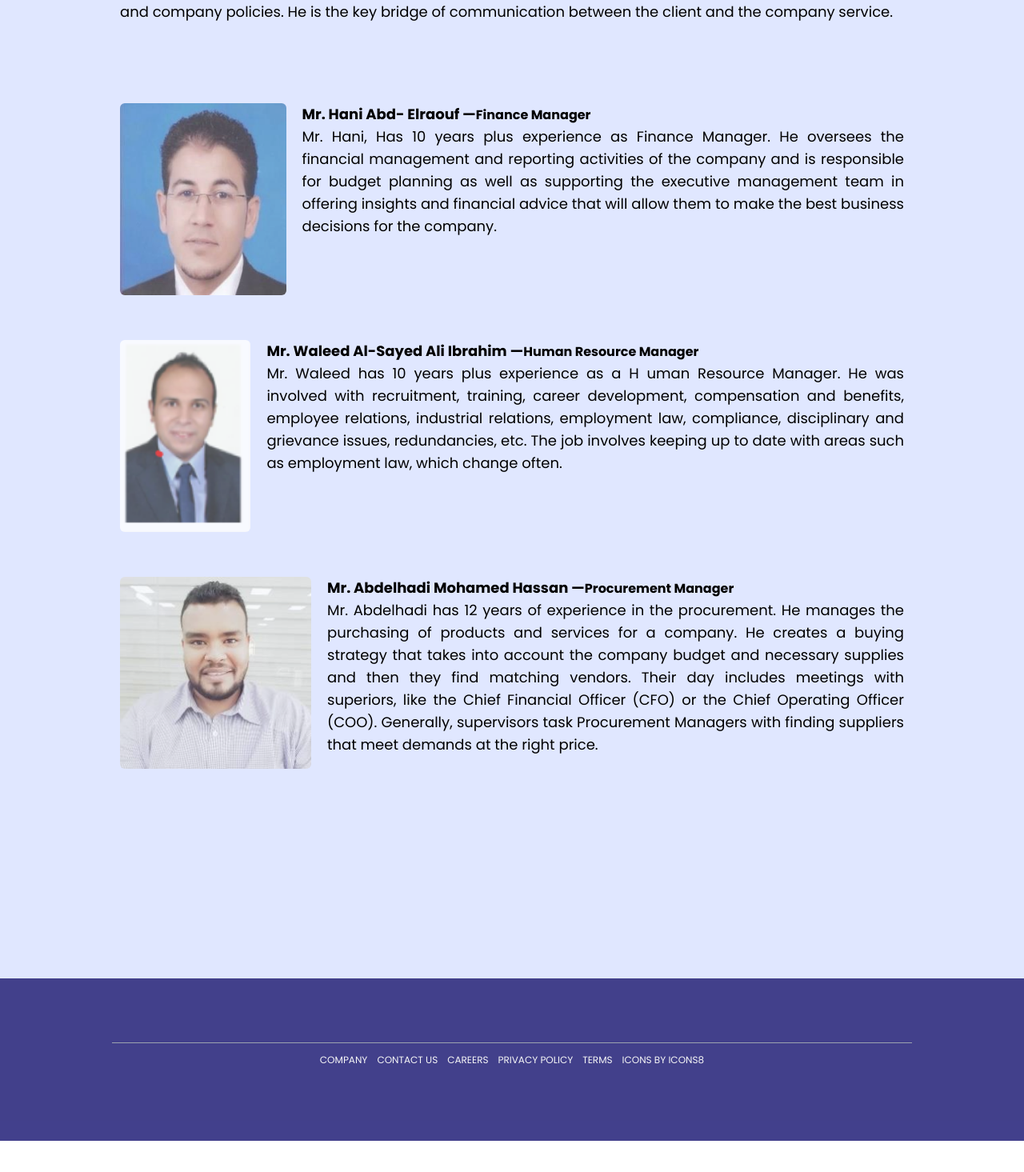
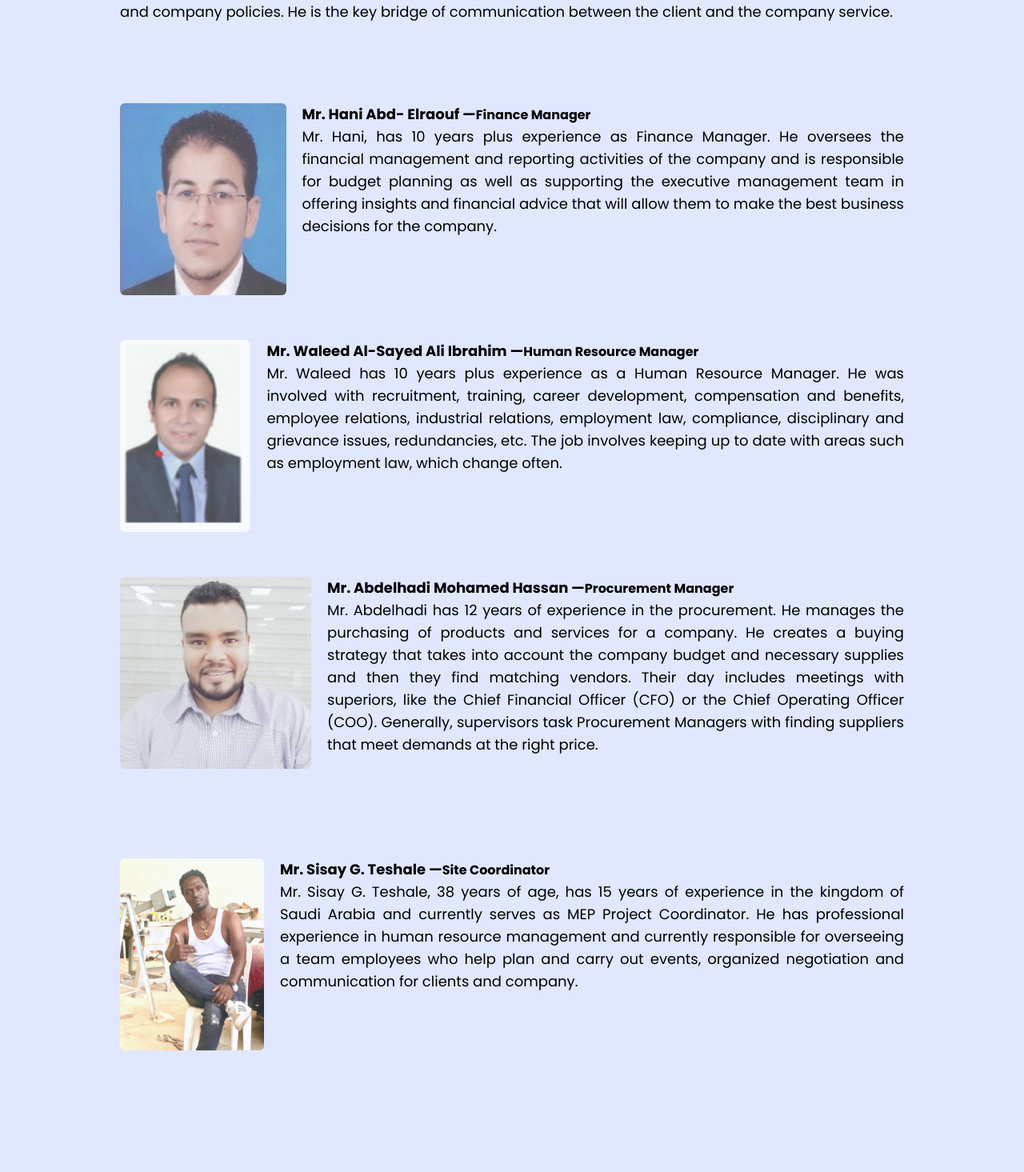
Before and after one commit to jeldrint/ibj-mep, a React (Vite) app: page /about-us/key-personnel-profile in a window 1280 px wide. Shown: the part 1140-2605 px from the top of the page at 80% size. Before the commit the page ends 2566 px from the top, so only its background shows below. Built offline with nearby package versions, Linux system fonts and the light colour scheme.

Commit message:
minor updates
added personnel profile

```diff
--- a/src/components/Personnel.tsx
+++ b/src/components/Personnel.tsx
@@ -4,9 +4,11 @@ import personnelpic2 from '../images/emerson.png'
 import personnelpic3 from '../images/hani.png'
 import personnelpic4 from '../images/waleed.png'
 import personnelpic5 from '../images/abdelhadi.png'
+// import personnelpic6 from '../images/sisay1.png'
+import personnelpic6 from '../images/sisay2.jpeg'
 import useInViewport from '../useInViewport';
 import PersonnelProfile from './sub-components/PersonnelProfile';
-import { personnel1desc1, personnel1desc2, personnel2desc1, personnel2desc2, personnel3desc1, personnel4desc1, personnel5desc1 } from '../paragraphs';
+import { personnel1desc1, personnel1desc2, personnel2desc1, personnel2desc2, personnel3desc1, personnel4desc1, personnel5desc1, personnel6desc1 } from '../texts';
 
 
 const Personnel = () : React.ReactElement => {
@@ -20,9 +22,10 @@ const Personnel = () : React.ReactElement => {
          </header>
          <PersonnelProfile name='Mr. Ibrahim Bin Jibreen' title='CEO and President' img={personnelpic1} desc1={personnel1desc1} desc2={personnel1desc2} />
          <PersonnelProfile name='Mr. Emerson Tolentino' title='Project Director' img={personnelpic2} desc1={personnel2desc1} desc2={personnel2desc2} />
-         <PersonnelProfile name='Mr. Hani  Abd- Elraouf ' title='Finance Manager' img={personnelpic3} desc1={personnel3desc1} />
+         <PersonnelProfile name='Mr. Hani Abd- Elraouf ' title='Finance Manager' img={personnelpic3} desc1={personnel3desc1} />
          <PersonnelProfile name='Mr.  Waleed Al-Sayed Ali Ibrahim' title='Human Resource Manager' img={personnelpic4} desc1={personnel4desc1} />
          <PersonnelProfile name='Mr. Abdelhadi Mohamed Hassan' title='Procurement Manager' img={personnelpic5} desc1={personnel5desc1} />
+         <PersonnelProfile name='Mr. Sisay G. Teshale' title='Site Coordinator' img={personnelpic6} desc1={personnel6desc1} />
       </section>
    )
 }
--- a/src/paragraphs.ts
+++ b/src/texts.ts
@@ -4,8 +4,10 @@ export const personnel1desc2: string = "Mr. Jibreen organizes and manages Constr
 export const personnel2desc1: string = "Emerson  L.  Tolentino, 53 years of age has 35 years of experience in the Kingdom of Saudi Arabia and currently serves as a MEP Project Director.  He has professional experience in project management and currently serves as Project Director of Ibrahim Bin Jibreen Company."
 export const personnel2desc2: string = "He is responsible for providing business decisions and execution for the company. He controls the operation of the company’s project and is responsible for the overall performance and developed system addresses related to engineering construction and company policies. He is the key bridge of communication between the client and the company service."
 
-export const personnel3desc1: string = "Mr. Hani, Has 10 years plus experience as Finance Manager. He oversees the financial management and reporting activities of the company and is responsible for budget planning as well as supporting the executive management team in offering insights and financial advice that will allow them to make the best business decisions for the company."
+export const personnel3desc1: string = "Mr. Hani, has 10 years plus experience as Finance Manager. He oversees the financial management and reporting activities of the company and is responsible for budget planning as well as supporting the executive management team in offering insights and financial advice that will allow them to make the best business decisions for the company."
 
-export const personnel4desc1: string = "Mr. Waleed has 10 years plus experience as  a H uman Resource Manager. He was involved with recruitment, training, career development, compensation and benefits, employee relations, industrial relations, employment law, compliance, disciplinary and grievance issues, redundancies, etc. The job involves keeping up to date with areas  such as employment law, which change often. "
+export const personnel4desc1: string = "Mr. Waleed has 10 years plus experience as a Human Resource Manager. He was involved with recruitment, training, career development, compensation and benefits, employee relations, industrial relations, employment law, compliance, disciplinary and grievance issues, redundancies, etc. The job involves keeping up to date with areas  such as employment law, which change often."
 
 export const personnel5desc1: string = "Mr. Abdelhadi has 12 years of experience in the procurement. He manages the purchasing of products and services for a company.  He creates a buying strategy that takes into account the company budget and necessary supplies and then they find matching vendors. Their day includes meetings with superiors, like the Chief Financial Officer (CFO) or the Chief Operating Officer (COO). Generally, supervisors task Procurement Managers with finding suppliers that meet demands at the right price."
+
+export const personnel6desc1: string = "Mr. Sisay G. Teshale, 38 years of age, has 15 years of experience in the kingdom of Saudi Arabia and currently serves as MEP Project Coordinator. He has professional experience in human resource management and currently responsible for overseeing a team employees who help plan and carry out events, organized negotiation and communication for clients and company."
```
Also changed, not shown: src/images/sisay1.png (added), src/images/sisay2.jpeg (added).
